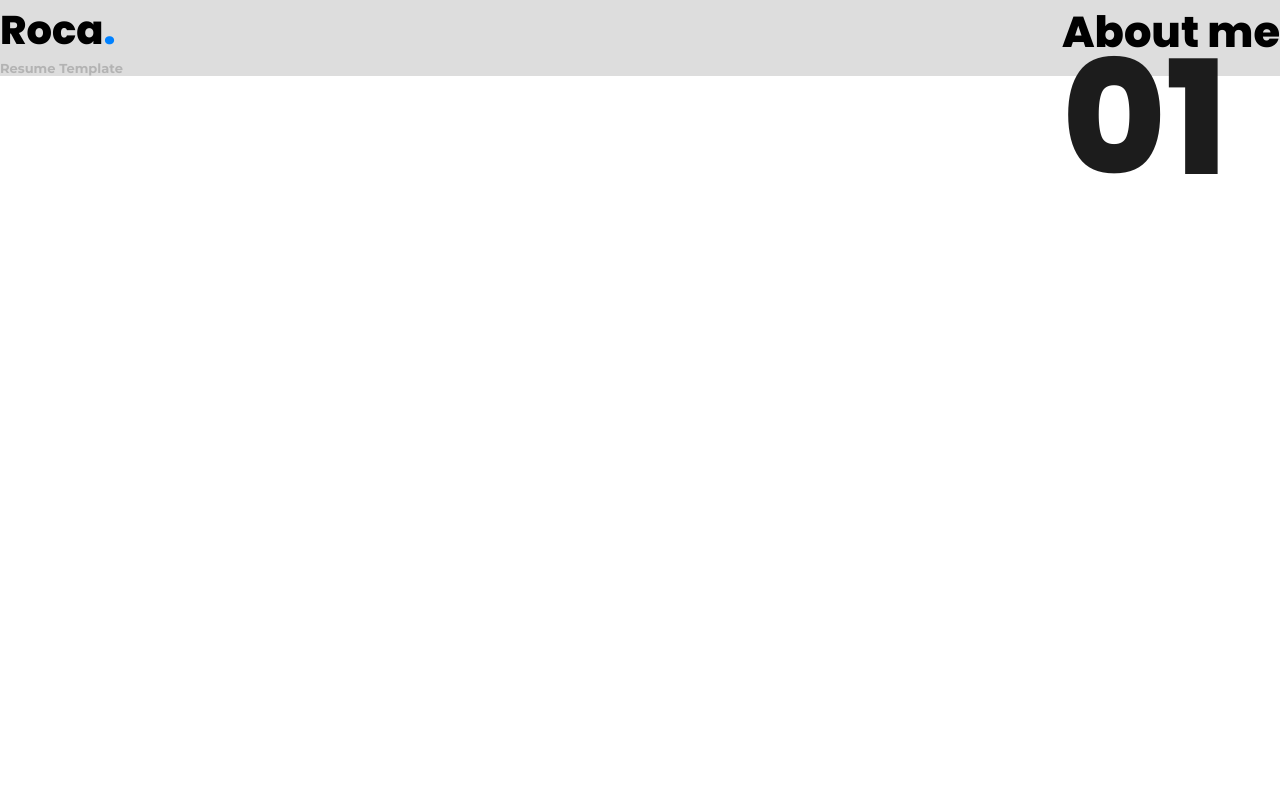
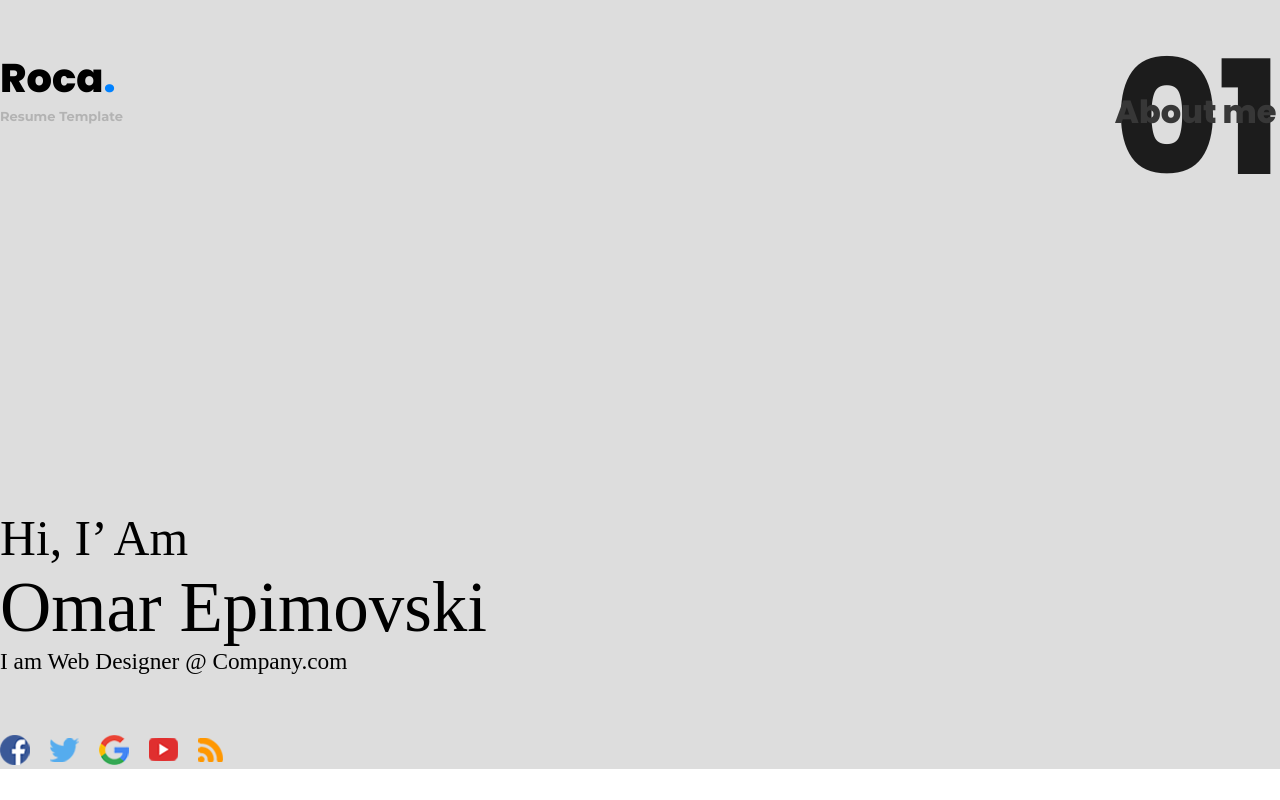
Before and after one commit to Effimowsky/Final-Project, a plain HTML site: page index.html in a window 1280 px wide. Drawn offline with Linux system fonts and the light colour scheme.

Commit message:
add user and social media info

```diff
--- a/Style/Style.css
+++ b/Style/Style.css
@@ -20,6 +20,7 @@ header {
 .logo-1 {
   font-size: 40px;
   font-family: "Poppins";
+  margin-top: 48px;
 }
 .logo-text {
   font-size: 13px;
@@ -33,13 +34,34 @@ header {
   justify-content: space-between;
 }
 .about-text-1 {
-  position: absolute;
   color: #1c1c1c;
   font-family: "Poppins";
   font-size: 158.3px;
 }
 .about-text-2 {
+  position: absolute;
+  font-family: "Poppins";
+  top: 5.5rem;
+  font-size: 2em;
+  color: #373737;
+}
+.about-me {
   position: relative;
-  font-family: "Poppins";
-  font-size: 43.17px;
 }
+.soc-media-icons {
+  align-items: center;
+  margin-top: 59.43px;
+  gap: 20px;
+}
+.text-1 {
+  font-size: 49.7px;
+}
+.text-2 {
+  font-size: 71px;
+}
+.text-3 {
+  font-size: 23.29px;
+}
+.info {
+  margin-top: 273.27px;
+}
--- a/index.html
+++ b/index.html
@@ -22,6 +22,18 @@
                   <p class="about-text-2">About me</p>
               </div>
           </div>
+          <div class="info">
+            <p class="text-1">Hi, I’ Am</p>
+            <p class="text-2">Omar Epimovski</p>
+            <p class="text-3">I am Web Designer @ Company.com</p>
+            <div class="soc-media-icons d-flex">
+              <a class="fb" href="https://www.facebook.com/Effimowsky"  target="_blank"> <img src="/Images/facebook.png" alt="facebook-icon"></a>
+              <a class="twitter" href="https://twitter.com/Effimowsky" target="_blank"> <img src="/images/twitter.png" alt="twitter-icon"> </a>
+              <a class="gmail" href="https://mail.google.com/mail/u/0/#inbox" target="_blank"> <img src="/images/google.png" alt="google.icon"></a>
+              <a class="youtube" href="https://www.youtube.com/channel/UCX1km2nUTwI9cz9lrA1tGcw/featured" target="_blank"> <img src="/Images/youtube.png" alt="youtube-icon"></a>
+              <a class="rss" href="https://dashboard.rss.com/account/" target="_blank"> <img src="/Images/rss.png" alt="rss-icon"></a>
+            </div>
+          </div>
         </div>
       </header>
   </body>
```
Also changed, not shown: Images/facebook.png (added), Images/google.png (added), Images/rss.png (added), Images/twitter.png (added), Images/youtube.png (added).
